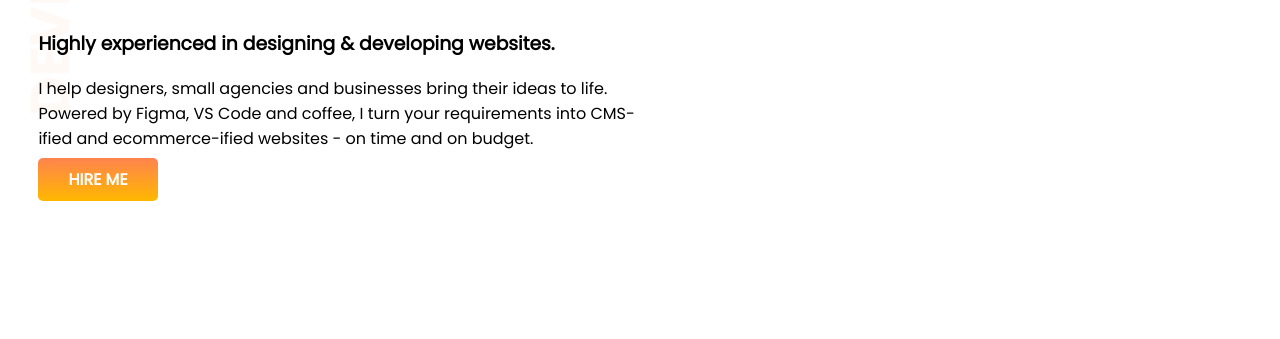
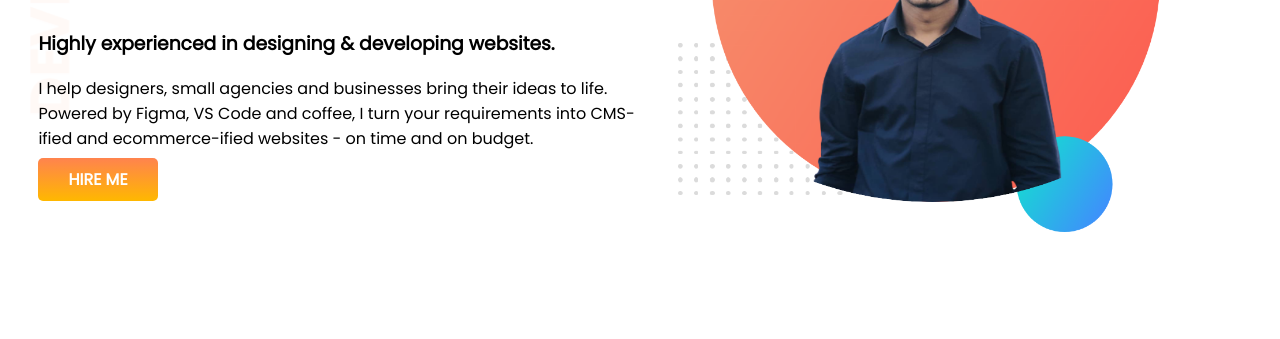
Before and after one commit to salman1603/developer-portfolio, a plain HTML site: page index.html in a window 1280 px wide. Shown: the part 246-585 px from the top of the page. Drawn offline with Linux system fonts and the light colour scheme; the site is published under a folder, as on GitHub Pages, so addresses that start at the root find nothing.

Commit message:
image edited

```diff
--- a/index.html
+++ b/index.html
@@ -26,7 +26,7 @@
                 href="https://www.linkedin.com/in/mahmudur-rahman-salman-ba6421185/">HIRE ME</a>
         </div>
         <div class="half-width">
-            <img src="/images/salman.png" alt="image">
+            <img src="images/salman.png" alt="image">
         </div>
     </section>
 
--- a/style.css
+++ b/style.css
@@ -33,7 +33,7 @@ h2{font-size:30px;}
     font-weight: 700;
 }
 .top-banner{
-    background-image: url(images/top-banner.png);
+    background-image: url(./images/top-banner.png);
     background-repeat: no-repeat;
 }
 .dream-big{
```
